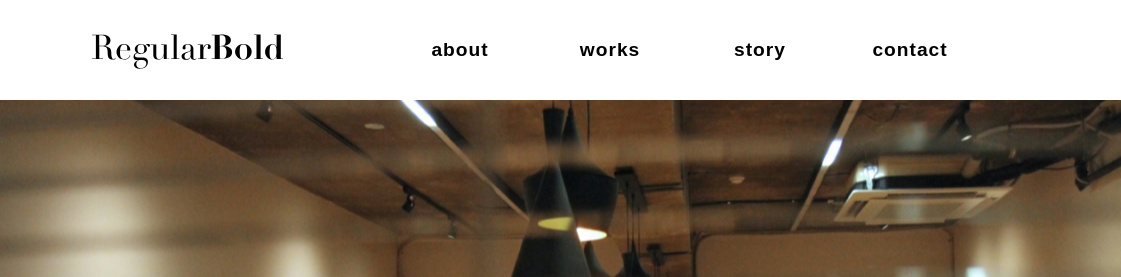
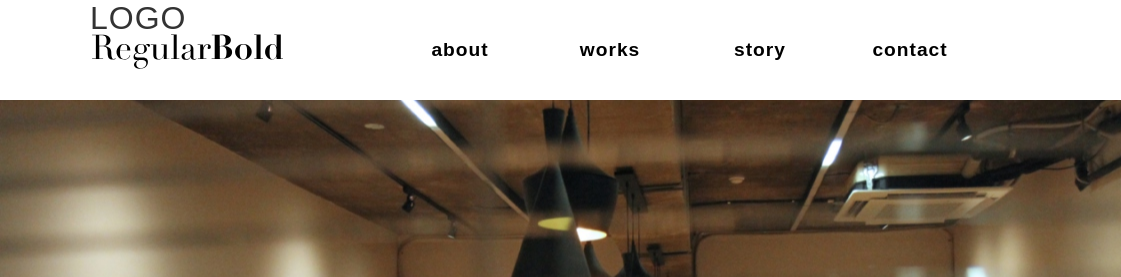
Before and after one commit to amyyoon/RegularBold, a plain HTML site: page html/about.html in a window 1280 px wide. Shown: the top 277 px of the page, 0-1121 px from the left. Drawn offline with Linux system fonts and the light colour scheme.

Commit message:
logo changed

```diff
--- a/html/headBox.html
+++ b/html/headBox.html
@@ -1,4 +1,4 @@
-			<h1><a href="regular.html"><span class="hidden">LOGO</span></a></h1>
+			<h1><a href="regular.html">LOGO</a></h1>
 			<ul class="gnb">
 				<li><a href="about.html">about</a></li>
 				<li><a href="works.html">works</a></li>
```
